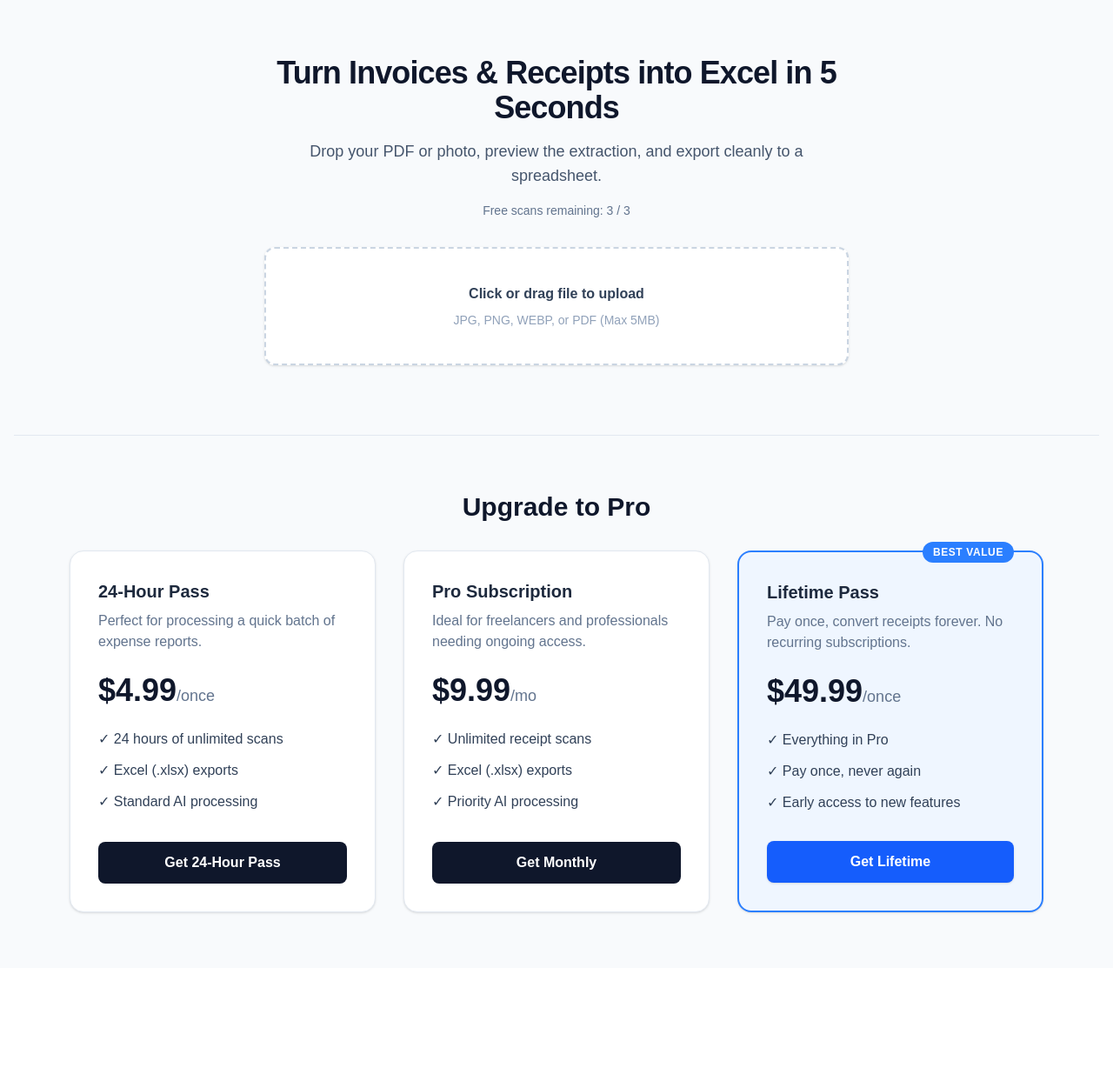
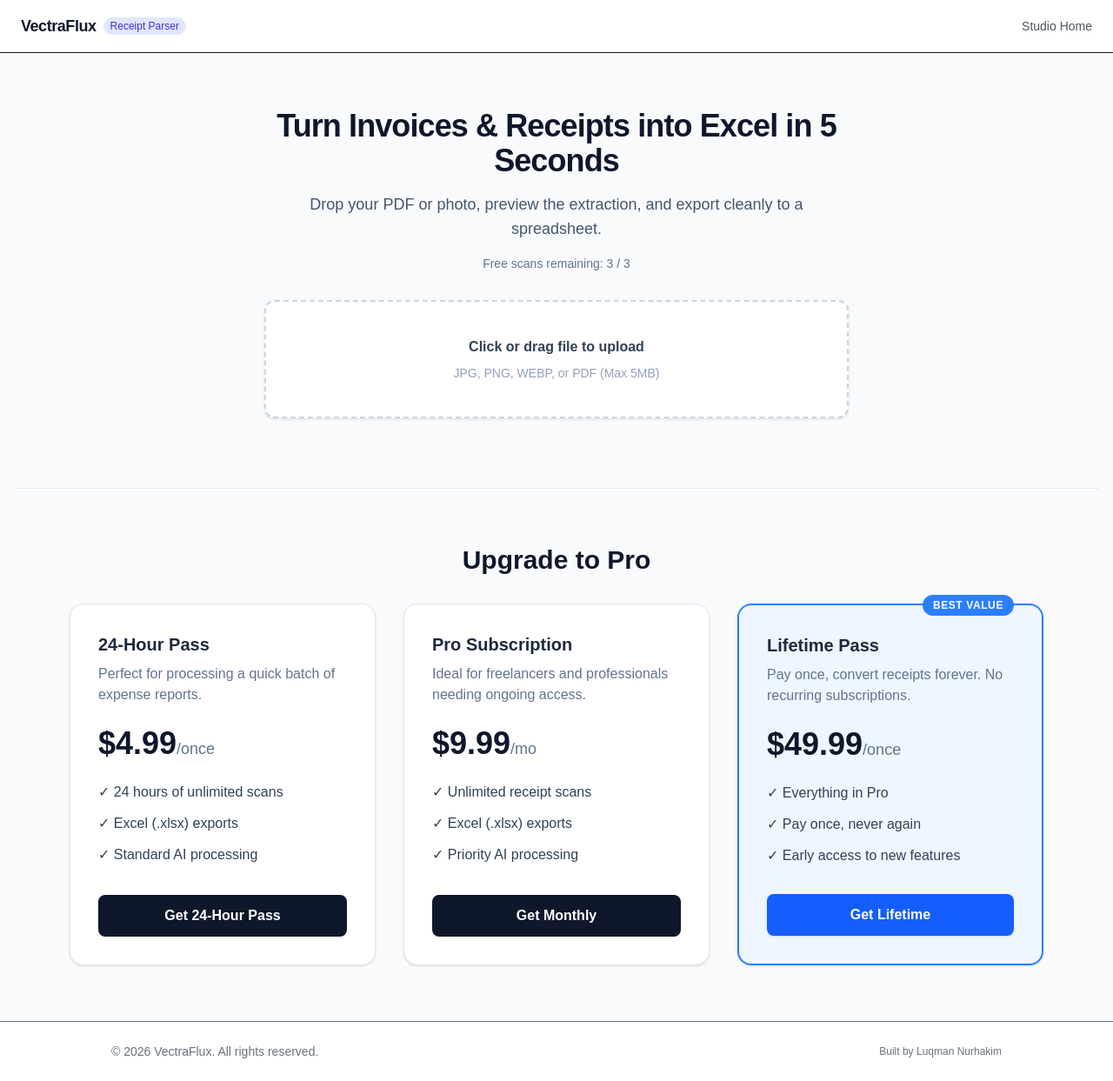
Before and after one commit to ShadZ0W/receipt-parcer, a Next.js app: page / in a window 1280 px wide. Shown: the whole page at 87% size. Before the commit the page ends 1113 px from the top, so only its background shows below. Built offline with nearby package versions, Linux system fonts and the light colour scheme.

Commit message:
v0.4.2 Improved ui

```diff
--- a/app/layout.tsx
+++ b/app/layout.tsx
@@ -1,5 +1,6 @@
 import type { Metadata } from "next";
 import { Geist, Geist_Mono } from "next/font/google";
+import Link from "next/link";
 import "./globals.css";
 
 const geistSans = Geist({
@@ -13,20 +14,50 @@
 });
 
 export const metadata: Metadata = {
-  title: "Receipt to Excel | AI Converter",
+  title: "Receipt to Excel | VectraFlux",
   description: "Turn invoices and receipts into Excel spreadsheets in seconds.",
   other: {
     "google-site-verification": "HSlZE57nAQLyVcFJ2ldyAGDEarFo2Z_ZS3fen_LDC5U",
   },
 };
 
-export default function RootLayout({ children }: LayoutProps<"/">) {
+export default function RootLayout({ children }: { children: React.ReactNode }) {
   return (
-    <html
-      lang="en"
-      className={`${geistSans.variable} ${geistMono.variable} h-full antialiased`}
-    >
-      <body className="min-h-full flex flex-col">{children}</body>
+    <html lang="en" className={`${geistSans.variable} ${geistMono.variable} h-full antialiased`}>
+      <body className="min-h-full flex flex-col bg-gray-50 text-gray-900">
+
+        {/* Global Studio Header */}
+        <header className="border-b bg-white px-6 py-4 flex items-center justify-between shadow-xs">
+          <div className="flex items-center space-x-2">
+            <span className="font-bold text-lg tracking-tight text-gray-900">VectraFlux</span>
+            <span className="text-xs bg-indigo-100 text-indigo-700 px-2 py-0.5 rounded-full font-medium">Receipt Parser</span>
+          </div>
+          <nav className="text-sm">
+            <a
+              href="https://receipt-parcer-sooty.vercel.app"
+              className="text-gray-600 hover:text-indigo-600 font-medium transition-colors"
+            >
+              Studio Home
+            </a>
+          </nav>
+        </header>
+
+        {/* Main Content Area */}
+        <main className="flex-1">
+          {children}
+        </main>
+
+        {/* Global Studio Footer */}
+        <footer className="border-t bg-white px-6 py-6 text-center text-sm text-gray-500">
+          <div className="flex flex-col sm:flex-row items-center justify-between max-w-5xl mx-auto gap-4">
+            <p>© 2026 VectraFlux. All rights reserved.</p>
+            <div className="flex space-x-6 text-xs">
+              <span className="hover:text-gray-800 transition-colors">Built by Luqman Nurhakim</span>
+            </div>
+          </div>
+        </footer>
+
+      </body>
     </html>
   );
 }
```
